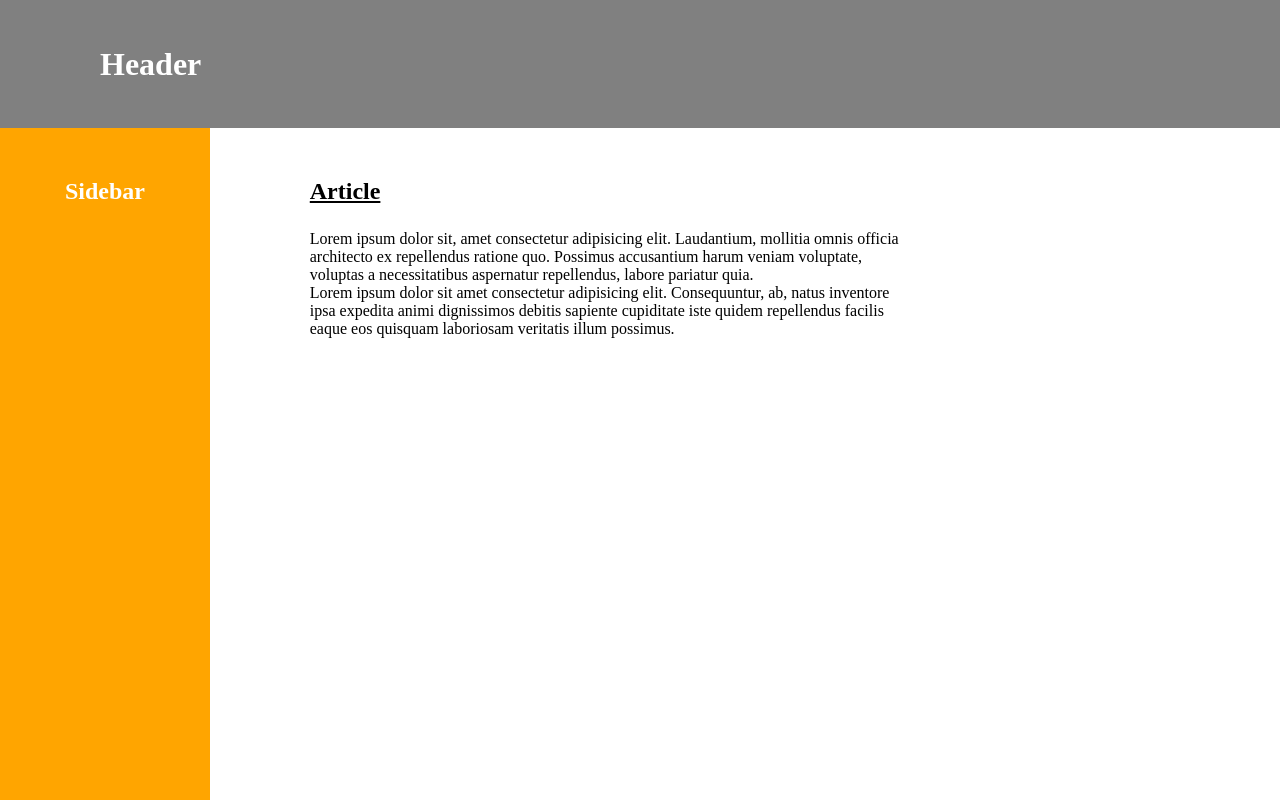
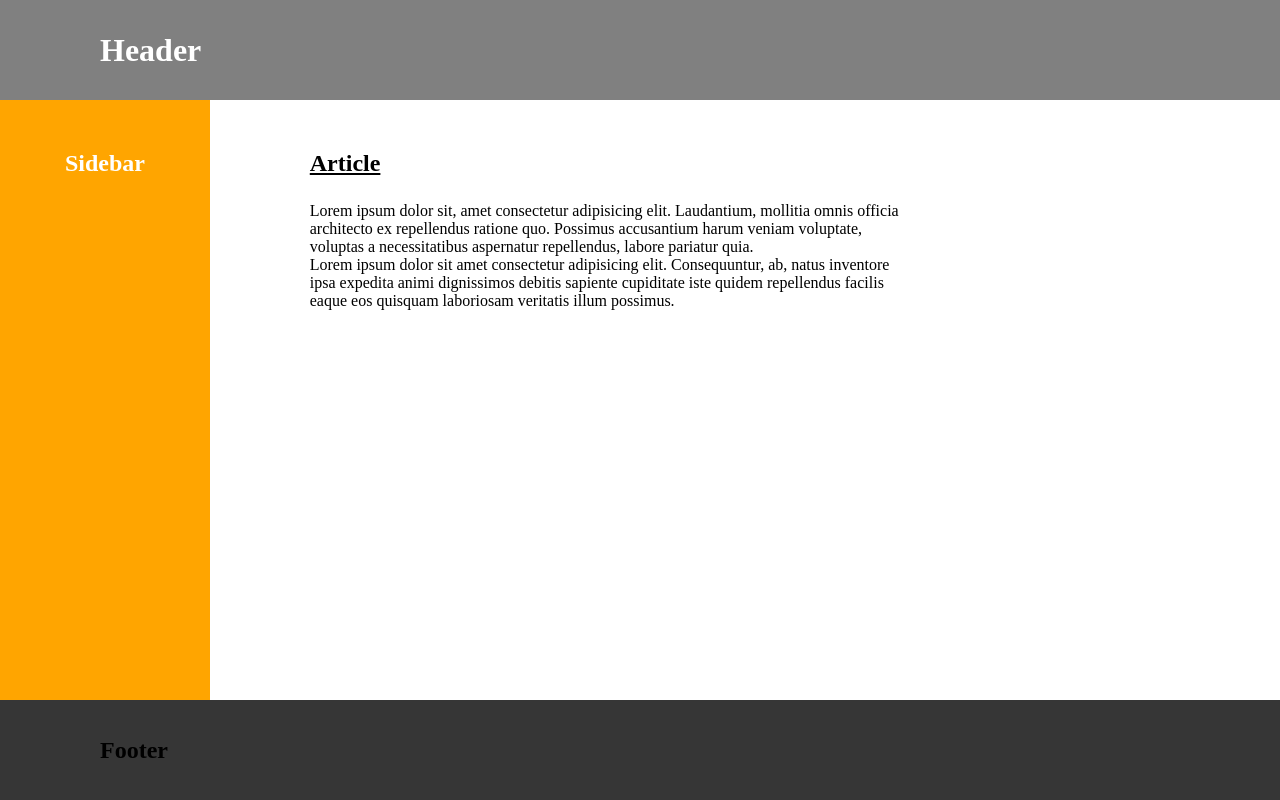
Before and after one commit to delongamateo/flexbox-practice2, a plain HTML site: page index.html in a window 1280 px wide. Shown: the top 800 px of the page. Drawn offline with Linux system fonts and the light colour scheme.

Commit message:
flexbox workout

```diff
--- a/style.css
+++ b/style.css
@@ -8,7 +8,7 @@ html {
 body {
   display: flex;
   flex-direction: column;
-  height: 100vw;
+  min-height: 100vh;
 }
 
 
@@ -17,7 +17,7 @@ body {
   flex-direction: row;
   align-items: center;
   background-color: grey;
-  height: 10%;
+  height: 100px;
 }
 
 h1 {
@@ -28,6 +28,7 @@ h1 {
 .sidebar_and_article {
   display: flex;
   flex-direction: row;
+  flex-grow: 1;
   height: 80%;
 }
 
@@ -64,7 +65,7 @@ footer {
   flex-direction: row;
   align-items: center;
   background-color: rgb(54, 54, 54);
-  height: 10%;
+  height: 100px;
 
 }
 
```
